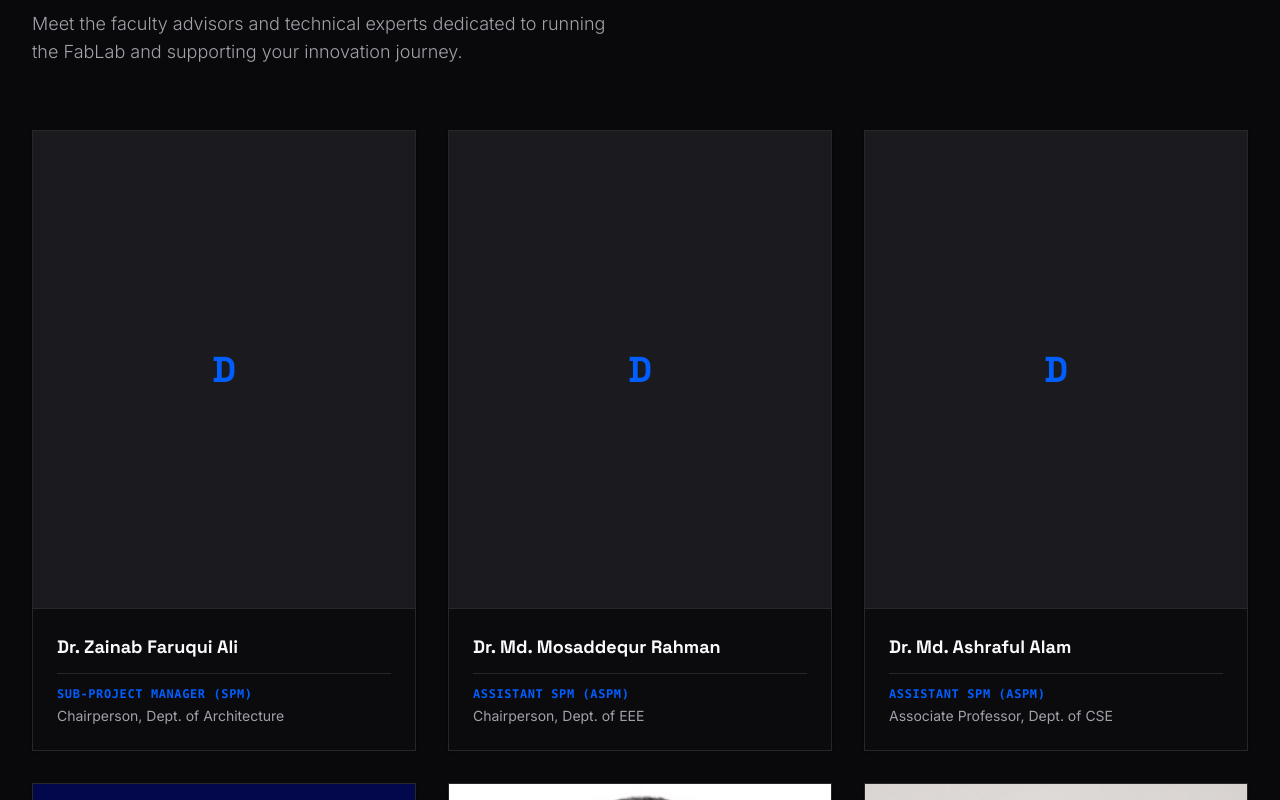
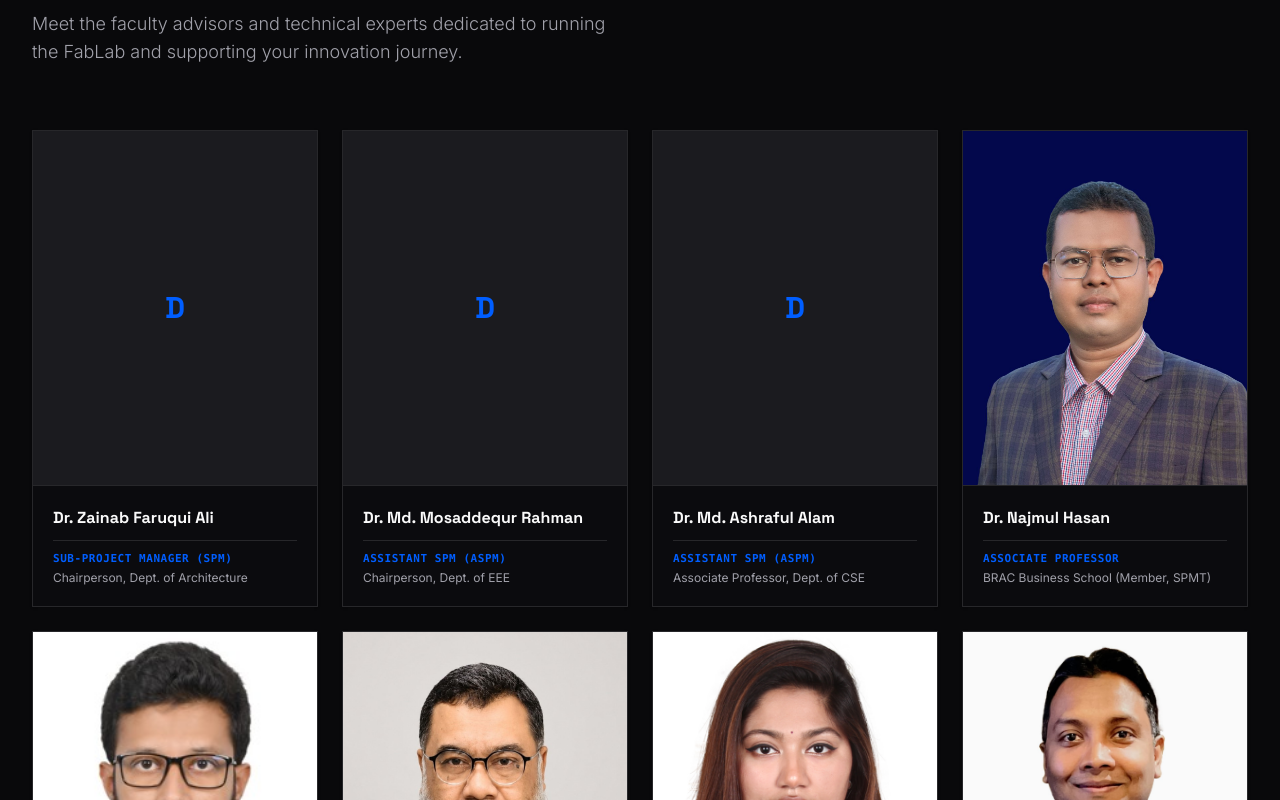
Before and after one commit to Shaownak/Bracu-FabLab, a Next.js app in the folder frontend/: page /about in a window 1280 px wide. Shown: the part 1800-2600 px from the top of the page. Built offline with nearby package versions, Linux system fonts and the light colour scheme; no server answers.

Commit message:
style: make photo cards slightly smaller while maintaining 4:5 aspect ratio

```diff
--- a/frontend/src/app/about/page.tsx
+++ b/frontend/src/app/about/page.tsx
@@ -144,7 +144,7 @@ export default function AboutPage() {
             whileInView="visible"
             viewport={{ once: true, margin: "-100px" }}
             variants={staggerContainer}
-            className="grid grid-cols-1 sm:grid-cols-2 lg:grid-cols-3 gap-6 sm:gap-8"
+            className="grid grid-cols-2 sm:grid-cols-3 lg:grid-cols-4 gap-4 sm:gap-6"
           >
             {teamMembers.map((member, i) => (
               <motion.div
@@ -157,15 +157,15 @@ export default function AboutPage() {
                     <Image src={member.image} alt={member.name} fill className="object-cover object-center transition-transform duration-500 group-hover:scale-105" />
                   </div>
                 ) : (
-                  <div className="aspect-[4/5] w-full bg-muted/60 text-primary flex items-center justify-center font-space font-bold text-4xl border-b border-border">
+                  <div className="aspect-[4/5] w-full bg-muted/60 text-primary flex items-center justify-center font-space font-bold text-3xl border-b border-border">
                     {member.name.charAt(0)}
                   </div>
                 )}
-                <div className="p-5 sm:p-6 flex flex-col flex-1 justify-between">
-                  <h3 className="text-lg font-space font-bold text-foreground group-hover:text-primary transition-colors line-clamp-1">{member.name}</h3>
-                  <div className="mt-3 pt-3 border-t border-border flex flex-col gap-1">
-                    <p className="text-xs font-mono font-bold uppercase tracking-wider text-primary">{member.role}</p>
-                    <p className="text-sm text-muted-foreground line-clamp-1">{member.department}</p>
+                <div className="p-4 sm:p-5 flex flex-col flex-1 justify-between">
+                  <h3 className="text-base font-space font-bold text-foreground group-hover:text-primary transition-colors line-clamp-1">{member.name}</h3>
+                  <div className="mt-2.5 pt-2.5 border-t border-border flex flex-col gap-0.5">
+                    <p className="text-[11px] font-mono font-bold uppercase tracking-wider text-primary">{member.role}</p>
+                    <p className="text-xs text-muted-foreground line-clamp-1">{member.department}</p>
                   </div>
                 </div>
               </motion.div>
```
